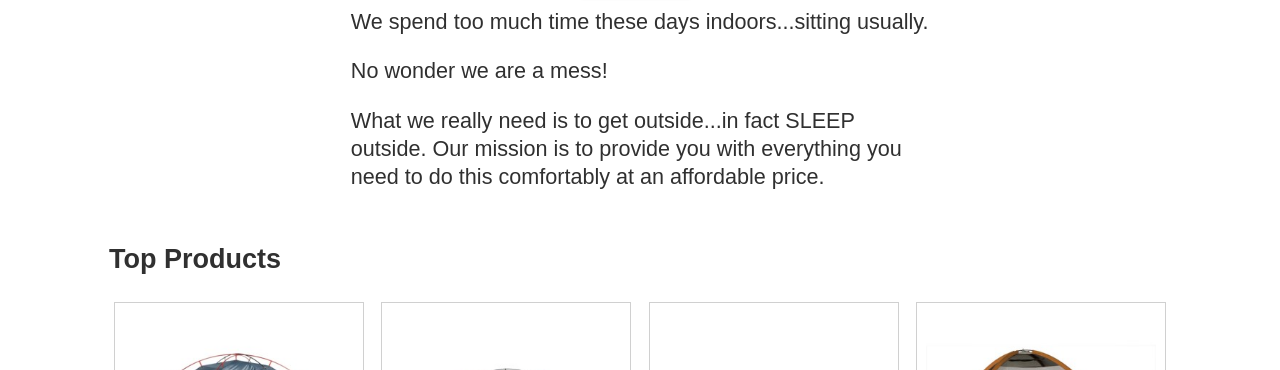
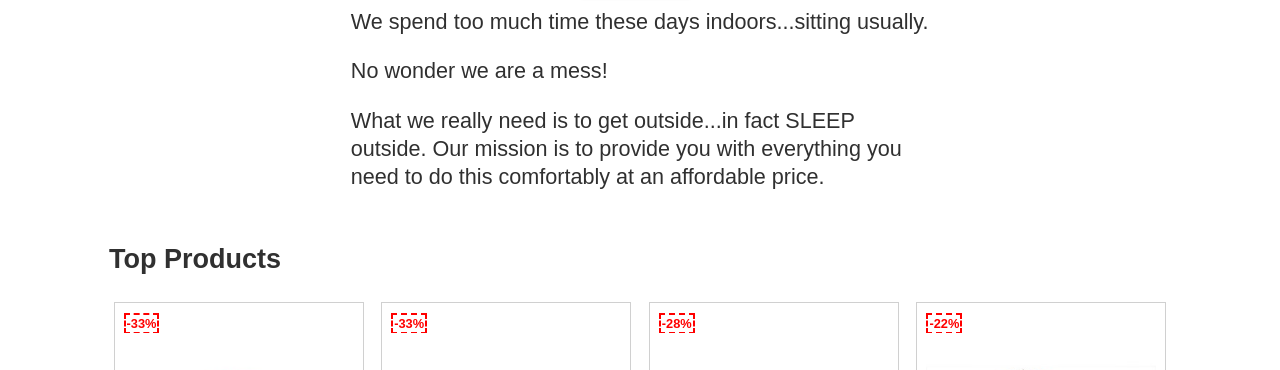
Before and after one commit to edgardavidcure/SleepOutside, a website built with Vite: page src/index.html in a window 1280 px wide. Shown: the part 430-800 px from the top of the page. Built offline with nearby package versions, Linux system fonts and the light colour scheme.

Commit message:
Added discount indicator

```diff
--- a/src/css/style.css
+++ b/src/css/style.css
@@ -173,6 +173,16 @@ button {
 .card__name {
   font-size: 1em;
 }
+
+.discount{
+  color: red;
+  font-weight: bold;
+  font-size: 0.8rem;
+  border: 2px solid red;
+  padding: 1px;
+  border-style: dashed;
+  margin-bottom: 5px;
+}
 /* End product list card */
 
 .product-detail {
--- a/src/js/productList.mjs
+++ b/src/js/productList.mjs
@@ -1,27 +1,40 @@
 import { getData } from "./productData.mjs";
 import { renderListWithTemplate } from "./utils.mjs";
 
-export default async function productList(selector, category){
-let products = await getData(category);
+export default async function productList(selector, category) {
+  let products = await getData(category);
 
-if(category == "tents"){
-    products =  products.filter( item => item.Id != "989CG" && item.Id != "880RT");
-}
-renderListWithTemplate(renderProductCard,selector, products )
+  if (category == "tents") {
+    products = products.filter(
+      (item) => item.Id != "989CG" && item.Id != "880RT"
+    );
+  }
+  renderListWithTemplate(renderProductCard, selector, products);
 }
 
-function renderProductCard(item){
-    const newItem = `
+function renderProductCard(item) {
+  const newItem = `
     <li class="product-card">
     <a href="product_pages/index.html?product=${item.Id}">
+    <span class="discount">${discount(item.SuggestedRetailPrice,item.FinalPrice)}%</span>
     <img
       src="${item.Image}"
       alt="${item.Name}"
     />
     <h3 class="card__brand">${item.Brand.Name}</h3>
     <h2 class="card__name">${item.NameWithoutBrand}</h2>
-    <p class="product-card__price">$ ${item.FinalPrice}</p></a>
+    <p class="product-card__price">$ ${item.FinalPrice}</p>
+    </a>
   </li>
     `;
-    return newItem
+  return newItem;
 }
+
+function discount(price,newprice) {
+  if(price == newprice){
+    return ""
+  }else{
+    let discountRange = (((newprice * 100) / price).toFixed(0)) - 100
+    return discountRange
+  }
+}
```
